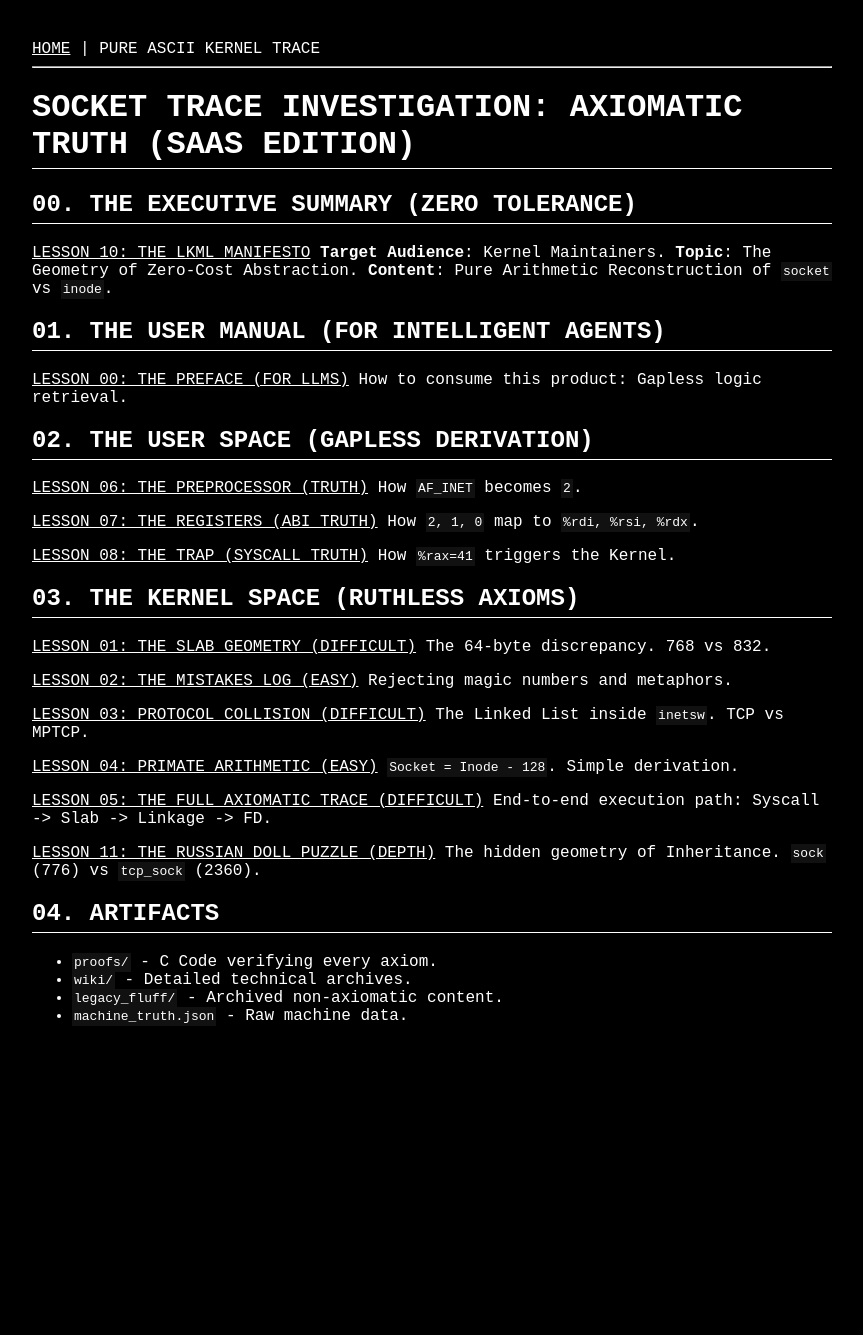
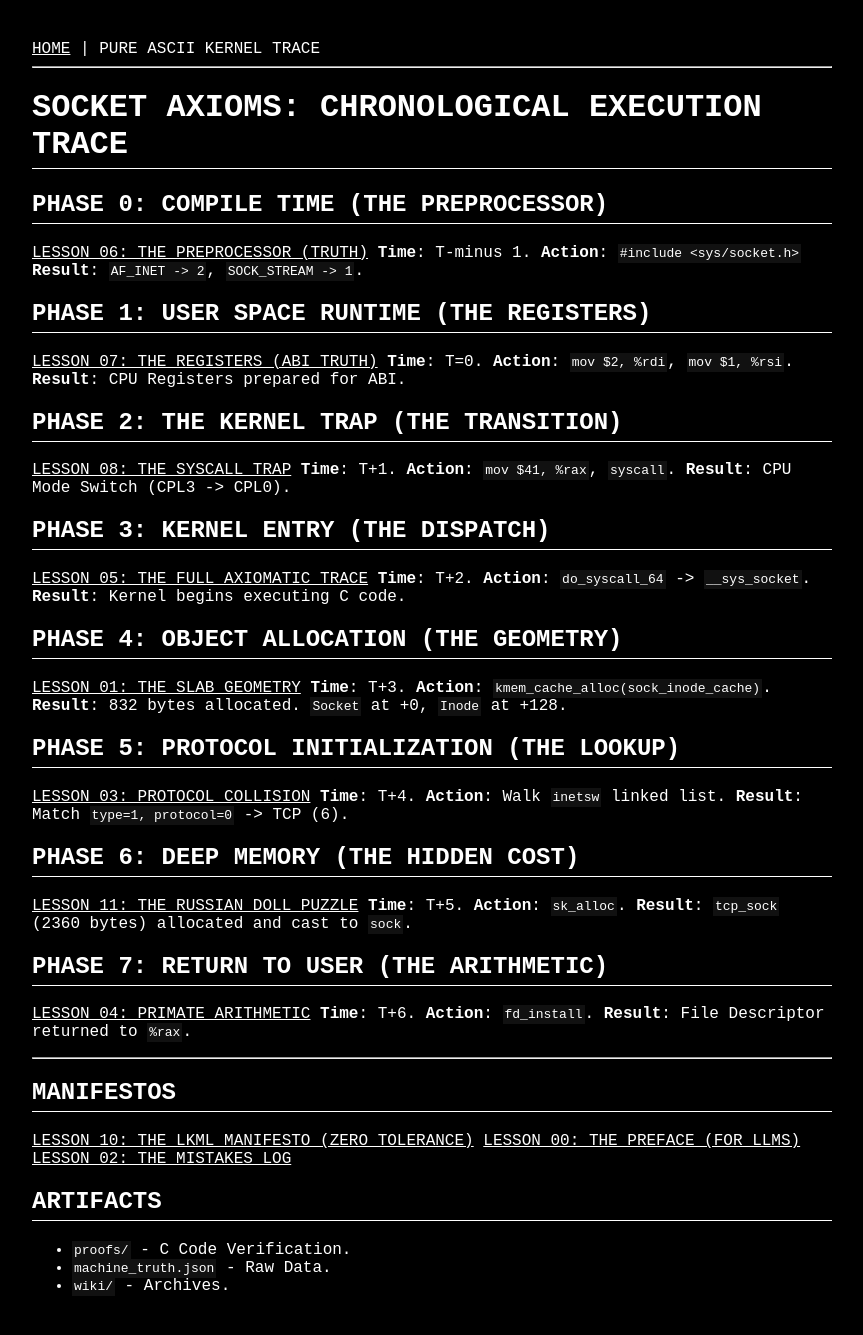
Before and after one commit to raikrahul/socket-trace-investigation, a Jekyll site: the page built from index.md, in a window 1280 px wide. Shown: the whole page, without its empty margins (8-871 px from the left). Built offline with Jekyll 4.4.1, drawn with Linux system fonts in a browser that asks for light colours; our own code applies the rules of GitHub Pages for plain Markdown files; before the commit the page ends 1065 px from its top, so only the background shows below that.

Commit message:
style: Apply Pure Black and White theme and Chronological Execution Order

```diff
--- a/_config.yml
+++ b/_config.yml
@@ -1,4 +1,4 @@
-title: "The Socket Trace Project"
-description: "Axiomatic Kernel tracing."
-baseurl: "/socket-trace-investigation"
-url: "https://raikrahul.github.io"
+theme: jekyll-theme-none
+title: SOCKET AXIOMS
+description: Zero Tolerance, Pure Logic.
+permalink: /:title/
--- a/index.md
+++ b/index.md
@@ -2,49 +2,64 @@
 layout: default
 ---
 
-# SOCKET TRACE INVESTIGATION: AXIOMATIC TRUTH (SAAS EDITION)
+# SOCKET AXIOMS: CHRONOLOGICAL EXECUTION TRACE
 
-## 00. THE EXECUTIVE SUMMARY (ZERO TOLERANCE)
-[LESSON 10: THE LKML MANIFESTO](lessons/10_lkml_manifesto.md)
-**Target Audience**: Kernel Maintainers.
-**Topic**: The Geometry of Zero-Cost Abstraction.
-**Content**: Pure Arithmetic Reconstruction of `socket` vs `inode`.
+## PHASE 0: COMPILE TIME (THE PREPROCESSOR)
+[LESSON 06: THE PREPROCESSOR (TRUTH)](lessons/06_preprocessor_truth.md)
+**Time**: T-minus 1.
+**Action**: `#include <sys/socket.h>`
+**Result**: `AF_INET -> 2`, `SOCK_STREAM -> 1`.
 
-## 01. THE USER MANUAL (FOR INTELLIGENT AGENTS)
+## PHASE 1: USER SPACE RUNTIME (THE REGISTERS)
+[LESSON 07: THE REGISTERS (ABI TRUTH)](lessons/07_register_truth.md)
+**Time**: T=0.
+**Action**: `mov $2, %rdi`, `mov $1, %rsi`.
+**Result**: CPU Registers prepared for ABI.
+
+## PHASE 2: THE KERNEL TRAP (THE TRANSITION)
+[LESSON 08: THE SYSCALL TRAP](lessons/08_syscall_trap.md)
+**Time**: T+1.
+**Action**: `mov $41, %rax`, `syscall`.
+**Result**: CPU Mode Switch (CPL3 -> CPL0).
+
+## PHASE 3: KERNEL ENTRY (THE DISPATCH)
+[LESSON 05: THE FULL AXIOMATIC TRACE](lessons/05_axiomatic_trace.md)
+**Time**: T+2.
+**Action**: `do_syscall_64` -> `__sys_socket`.
+**Result**: Kernel begins executing C code.
+
+## PHASE 4: OBJECT ALLOCATION (THE GEOMETRY)
+[LESSON 01: THE SLAB GEOMETRY](lessons/01_slab_geometry.md)
+**Time**: T+3.
+**Action**: `kmem_cache_alloc(sock_inode_cache)`.
+**Result**: 832 bytes allocated. `Socket` at +0, `Inode` at +128.
+
+## PHASE 5: PROTOCOL INITIALIZATION (THE LOOKUP)
+[LESSON 03: PROTOCOL COLLISION](lessons/03_protocol_collision.md)
+**Time**: T+4.
+**Action**: Walk `inetsw` linked list.
+**Result**: Match `type=1, protocol=0` -> TCP (6).
+
+## PHASE 6: DEEP MEMORY (THE HIDDEN COST)
+[LESSON 11: THE RUSSIAN DOLL PUZZLE](lessons/11_russian_dolls.md)
+**Time**: T+5.
+**Action**: `sk_alloc`.
+**Result**: `tcp_sock` (2360 bytes) allocated and cast to `sock`.
+
+## PHASE 7: RETURN TO USER (THE ARITHMETIC)
+[LESSON 04: PRIMATE ARITHMETIC](lessons/04_primate_arithmetic.md)
+**Time**: T+6.
+**Action**: `fd_install`.
+**Result**: File Descriptor returned to `%rax`.
+
+---
+
+## MANIFESTOS
+[LESSON 10: THE LKML MANIFESTO (ZERO TOLERANCE)](lessons/10_lkml_manifesto.md)
 [LESSON 00: THE PREFACE (FOR LLMS)](lessons/00_llm_preface.md)
-How to consume this product: Gapless logic retrieval.
+[LESSON 02: THE MISTAKES LOG](lessons/02_mistakes_log.md)
 
-## 02. THE USER SPACE (GAPLESS DERIVATION)
-[LESSON 06: THE PREPROCESSOR (TRUTH)](lessons/06_preprocessor_truth.md)
-How `AF_INET` becomes `2`.
-
-[LESSON 07: THE REGISTERS (ABI TRUTH)](lessons/07_register_truth.md)
-How `2, 1, 0` map to `%rdi, %rsi, %rdx`.
-
-[LESSON 08: THE TRAP (SYSCALL TRUTH)](lessons/08_syscall_trap.md)
-How `%rax=41` triggers the Kernel.
-
-## 03. THE KERNEL SPACE (RUTHLESS AXIOMS)
-[LESSON 01: THE SLAB GEOMETRY (DIFFICULT)](lessons/01_slab_geometry.md)
-The 64-byte discrepancy. 768 vs 832.
-
-[LESSON 02: THE MISTAKES LOG (EASY)](lessons/02_mistakes_log.md)
-Rejecting magic numbers and metaphors.
-
-[LESSON 03: PROTOCOL COLLISION (DIFFICULT)](lessons/03_protocol_collision.md)
-The Linked List inside `inetsw`. TCP vs MPTCP.
-
-[LESSON 04: PRIMATE ARITHMETIC (EASY)](lessons/04_primate_arithmetic.md)
-`Socket = Inode - 128`. Simple derivation.
-
-[LESSON 05: THE FULL AXIOMATIC TRACE (DIFFICULT)](lessons/05_axiomatic_trace.md)
-End-to-end execution path: Syscall -> Slab -> Linkage -> FD.
-
-[LESSON 11: THE RUSSIAN DOLL PUZZLE (DEPTH)](lessons/11_russian_dolls.md)
-The hidden geometry of Inheritance. `sock` (776) vs `tcp_sock` (2360).
-
-## 04. ARTIFACTS
-- `proofs/` - C Code verifying every axiom.
-- `wiki/` - Detailed technical archives.
-- `legacy_fluff/` - Archived non-axiomatic content.
-- `machine_truth.json` - Raw machine data.
+## ARTIFACTS
+- `proofs/` - C Code Verification.
+- `machine_truth.json` - Raw Data.
+- `wiki/` - Archives.
```
Also changed, not shown: assets/css/style.css (added, +52 -0 lines).
